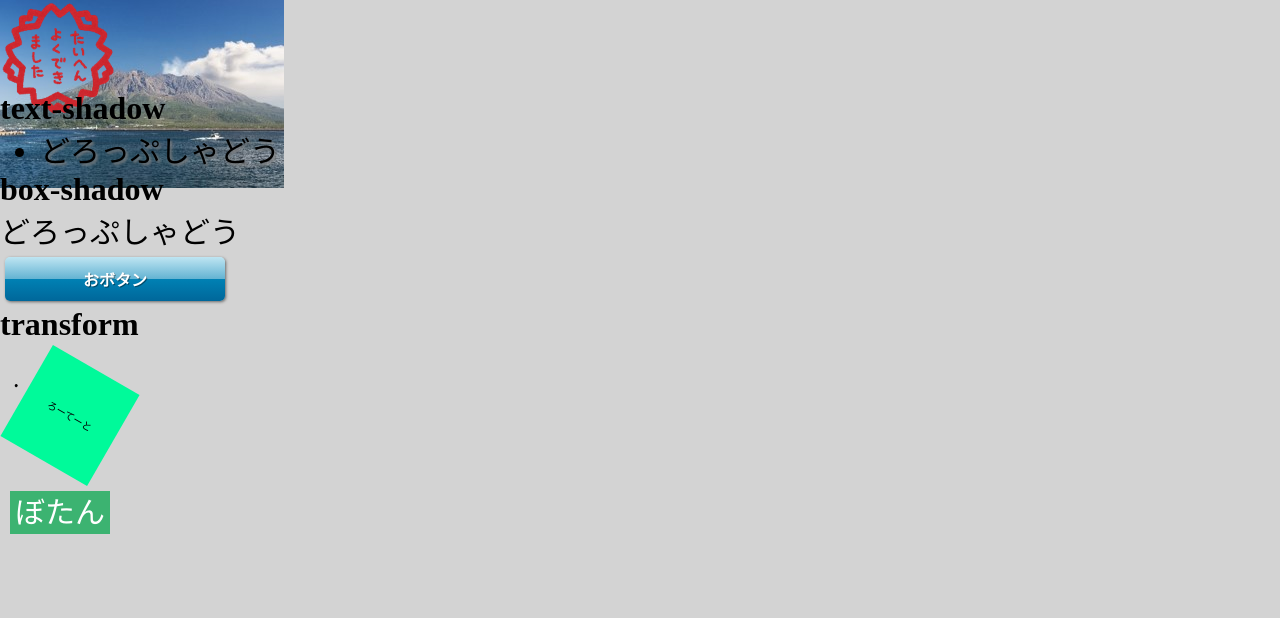
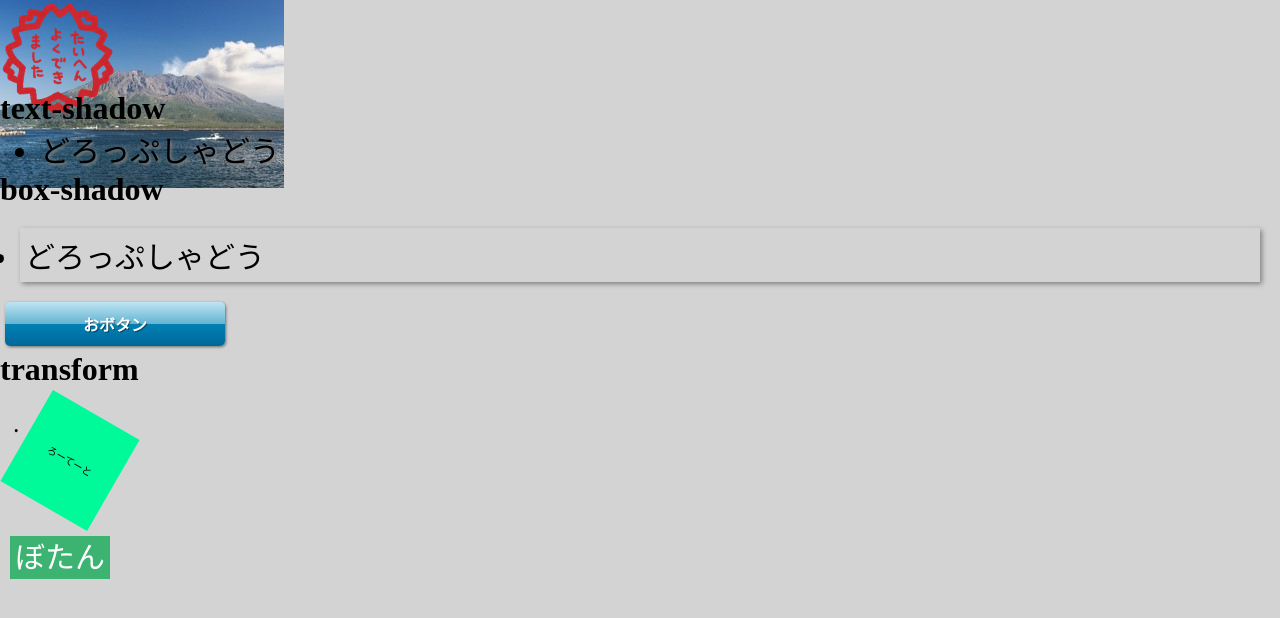
Before and after one commit to shunsuke-moai/2016web1-9, a plain HTML site: page index.html in a window 1280 px wide. Drawn offline with Linux system fonts and the light colour scheme.

Commit message:
Update index.html

```diff
--- a/index.html
+++ b/index.html
@@ -14,7 +14,7 @@
 
     <h1>box-shadow</h1>
     <ul id="box-shadow">
-      <li class="box-drop-shadow">どろっぷしゃどう</li>
+      <li class="box-drop_shadow">どろっぷしゃどう</li>
     </ul>
 
     <li class="button">おボタン</li>
```
